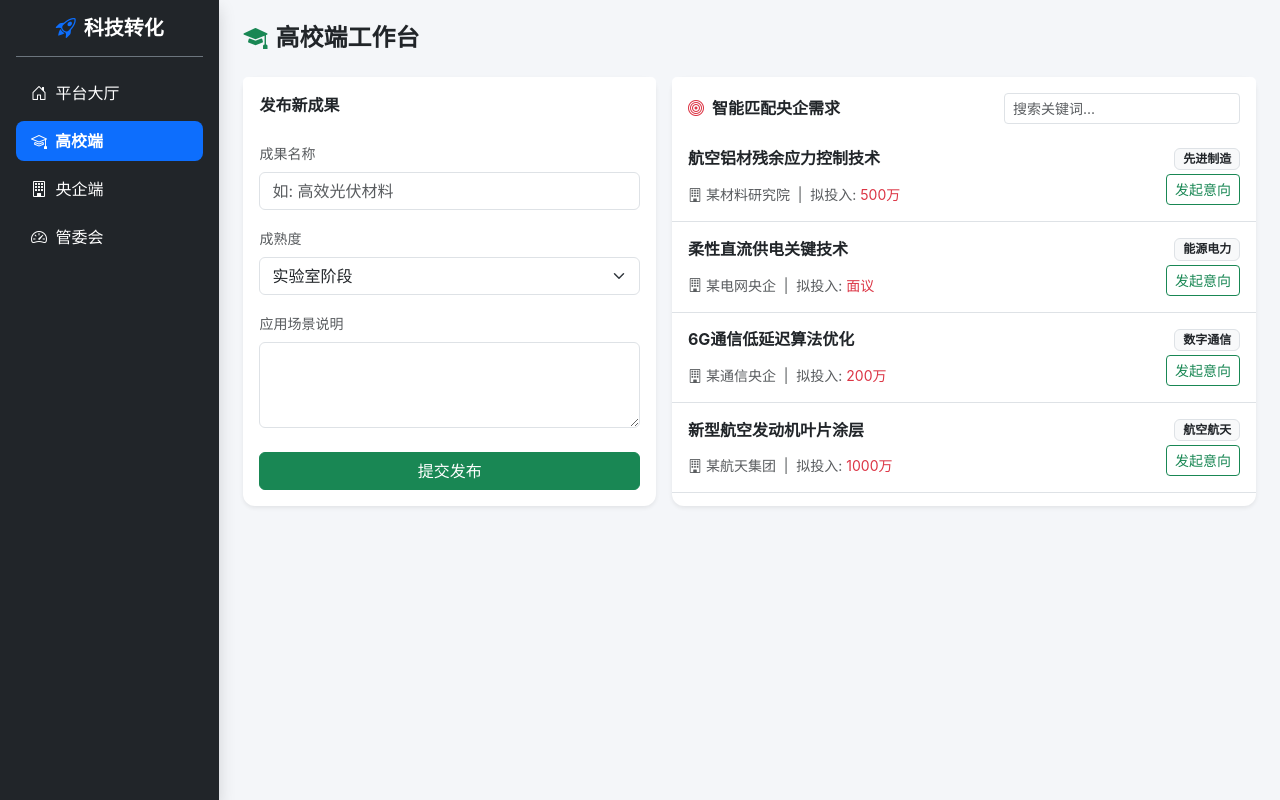
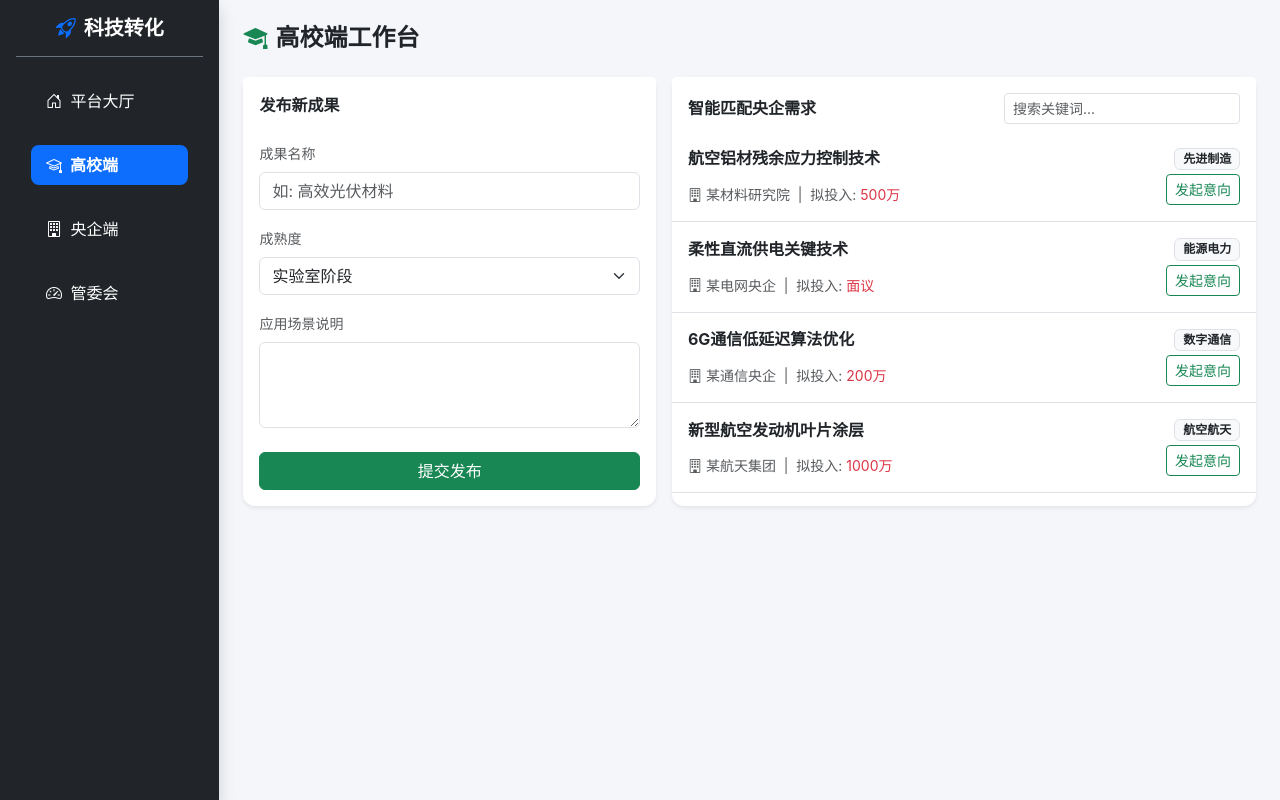
Before and after one commit to wkk178/tech-transfer-demo, a plain HTML site: page index.html in a window 1280 px wide. Both pictures are taken after a click on the link "高校端". Drawn offline with nearby package versions, Linux system fonts and the light colour scheme.

Commit message:
修复移动端表格撑爆布局的Bug，移题图标

```diff
--- a/index.html
+++ b/index.html
@@ -61,7 +61,7 @@
         </div>
 
         <!-- 右侧主体内容 -->
-        <div class="flex-grow-1 p-3 p-md-4 main-content w-100">
+        <div class="flex-grow-1 p-3 p-md-4 main-content">
 
             <!-- 1. 首页大厅 -->
             <div id="view-home" class="view-section fade-in">
@@ -149,7 +149,8 @@
                     <div class="col-12 col-xl-7">
                         <div class="card shadow-sm border-0 h-100">
                             <div class="card-header bg-white d-flex justify-content-between align-items-center pt-3 border-bottom-0 flex-wrap gap-2">
-                                <span class="fw-bold"><i class="bi bi-bullseye text-danger me-2"></i>智能匹配央企需求</span>
+                                <!-- 此处已删除匹配需求前的图案 -->
+                                <span class="fw-bold">智能匹配央企需求</span>
                                 <input type="text" class="form-control form-control-sm w-auto" placeholder="搜索关键词..." onkeyup="filterList(this, 'uni-demand-list')">
                             </div>
                             <div class="card-body p-0" style="max-height: 500px; overflow-y: auto;">
@@ -209,7 +210,8 @@
                     <div class="card-header bg-white fw-bold pt-3 pb-3">全流程对接监控</div>
                     <div class="card-body p-0">
                         <div class="table-responsive">
-                            <table class="table table-hover align-middle mb-0" style="min-width: 600px;">
+                            <!-- 加入了 text-nowrap，强制表格不换行 -->
+                            <table class="table table-hover align-middle mb-0 text-nowrap">
                                 <thead class="table-light">
                                     <tr>
                                         <th class="ps-4">协同项目名称</th>
--- a/style.css
+++ b/style.css
@@ -13,18 +13,19 @@
 .sidebar-nav {
     overflow-x: auto;
     flex-wrap: nowrap;
-    -webkit-overflow-scrolling: touch; /* 提升 iOS 滑动体验 */
-    scrollbar-width: none; /* Firefox 隐藏滚动条 */
+    -webkit-overflow-scrolling: touch;
+    scrollbar-width: none;
 }
 .sidebar-nav::-webkit-scrollbar {
-    display: none; /* Chrome/Safari 隐藏滚动条 */
+    display: none;
 }
 
-.sidebar .nav-link {
+/* 强制导航文字不换行，绝对防止变成竖排 */
+.sidebar .nav-link, .sidebar-nav li {
     border-radius: 8px;
     padding: 8px 15px;
     transition: all 0.2s ease-in-out;
-    white-space: nowrap; /* 移动端防止文字换行 */
+    white-space: nowrap !important;
 }
 
 .sidebar .nav-link:hover {
@@ -53,6 +54,9 @@
 .main-content {
     background-color: #f4f6f9;
     overflow-x: hidden;
+    /* 核心修复：防止表格内容把 Flexbox 父容器撑爆 */
+    min-width: 0;
+    width: 100%;
 }
 
 .card {
```
